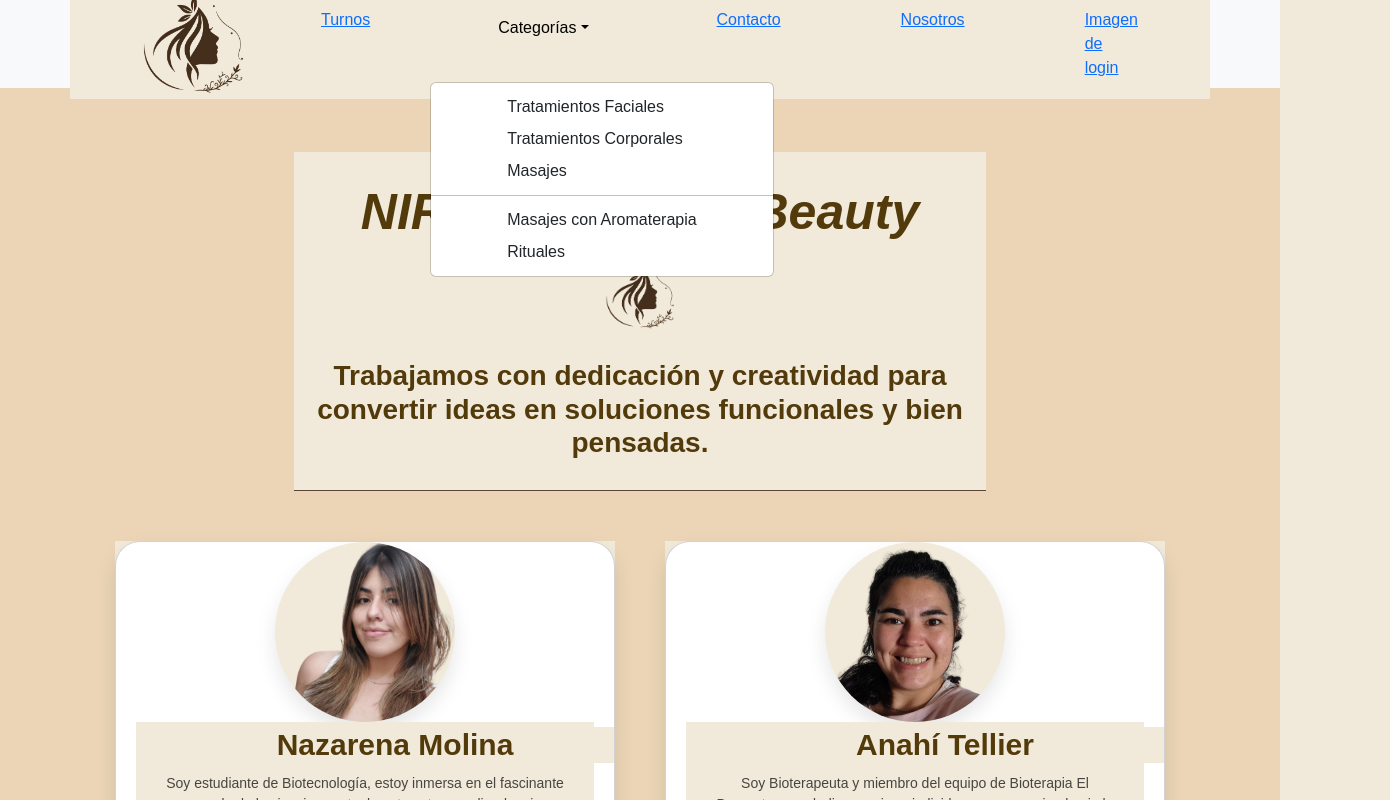
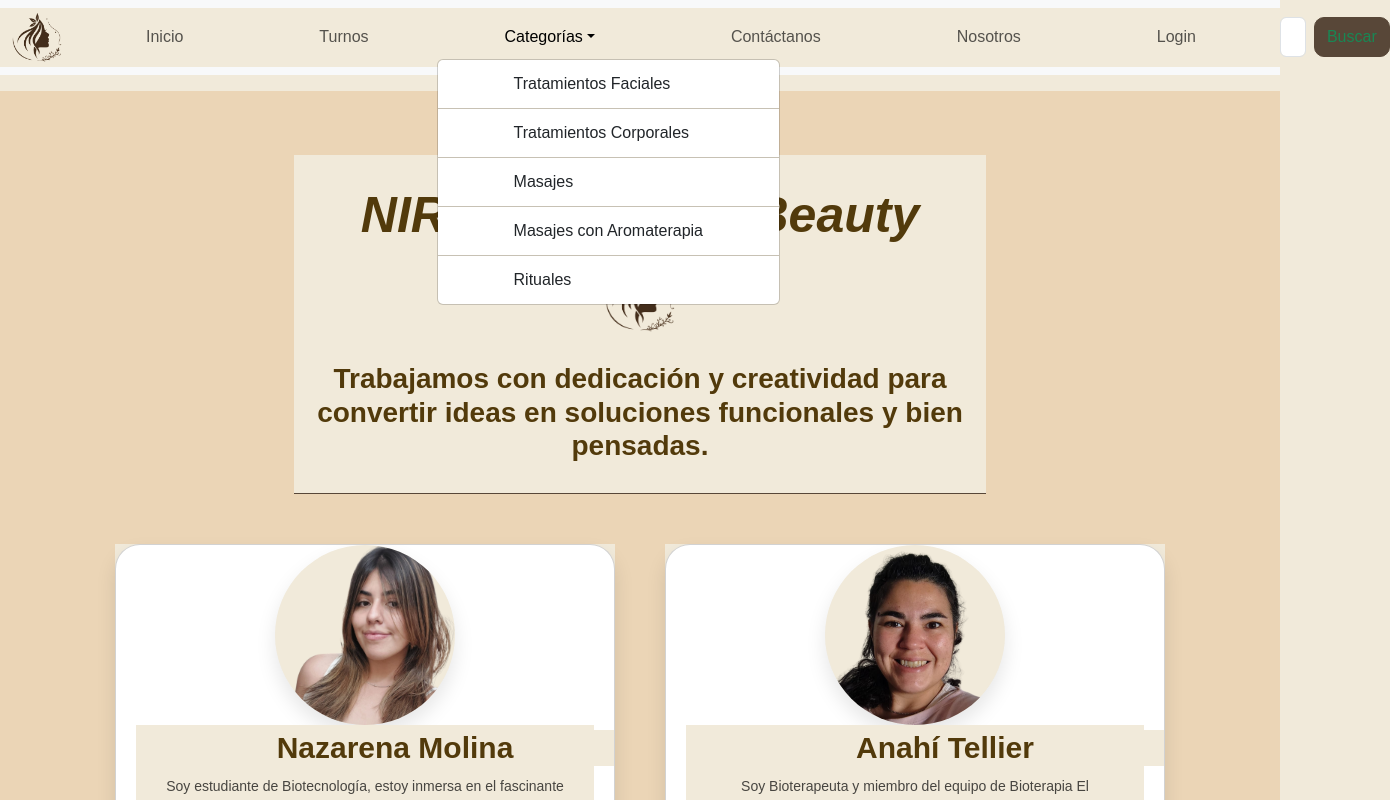
Before and after one commit to SantyMolina98/Spa-Nirvana-React-, a React (Vite) app: page /nosotros in a window 1280 px wide. Both pictures are taken after a click on the button "Categorías". Shown: the top 800 px of the page, 1390 px wide, since content can reach past the window. Built offline with nearby package versions, Linux system fonts and the light colour scheme.

Commit message:
cambié el header por uno responsive, falta agregar más cambios igual

```diff
--- a/src/components/headerComponents.jsx
+++ b/src/components/headerComponents.jsx
@@ -3,101 +3,75 @@ import 'react-bootstrap';
 import '../App.css';
 import '../styles/headerComponent.css';
 import { NavLink } from 'react-router-dom';
-import {Container, Nav, Navbar, NavDropdown} from 'react-bootstrap';
+import { Button, Container, Form, Nav, Navbar, NavDropdown, Offcanvas } from "react-bootstrap";
+// import {Container, Nav, Navbar, NavDropdown} from 'react-bootstrap';
 import logospaheader from '../assets/Img/logospaheader.png';
 
 function HeaderComponent () {
   return (
-      /* <nav className="navbar navbar-expand-lg bg-body-tertiary">
-        <div className="container-fluid">
-          <a className="navbar-brand" href="#">
-            <img src="assets/img/Logo-Spa.png" alt="logo" className="logo" />
-          </a>
-          <button className="navbar-toggler" type="button" data-bs-toggle="collapse" data-bs-target="#navbarSupportedContent" aria-controls="navbarSupportedContent" aria-expanded="false" aria-label="Toggle navigation">
-            <span className="navbar-toggler-icon"></span>
-          </button>
-          <div className="collapse navbar-collapse" id="navbarSupportedContent">
-            <ul className="navbar-nav me-auto mb-2 mb-lg-0">
-              <li className="nav-item">
-                <a className="nav-link active" aria-current="page" href="">Inicio</a>
-              </li>
-              <li className="nav-item">
-                <a className="nav-link" href="Pages/turnosPage.html">Turnos</a>
-              </li>
-              <li className="nav-item dropdown">
-                <a className="nav-link dropdown-toggle" href="Pages/Categorias.html" role="button" data-bs-toggle="dropdown" aria-expanded="false">
-                  Categorias
-                </a>
-                <ul className="dropdown-menu">
-                  <li><a className="dropdown-item" href="Pages/Categorias.html">Tratamientos Faciales</a></li>
-                  <li><hr className="dropdown-divider" /></li>
-                  <li><a className="dropdown-item" href="Pages/Categorias.html#scrollspyHeading1">Tratamientos Corporales</a></li>
-                  <li><hr className="dropdown-divider" /></li>
-                  <li><a className="dropdown-item" href="Pages/Categorias.html#scrollspyHeading2">Masajes</a></li>
-                  <li><hr className="dropdown-divider" /></li>
-                  <li><a className="dropdown-item" href="Pages/Categorias.html#scrollspyHeading3">Masajes con Aromaterapia</a></li>
-                  <li><hr className="dropdown-divider" /></li>
-                  <li><a className="dropdown-item" href="Pages/Categorias.html#scrollspyHeading4">Rituales</a></li>
-                </ul>
-              </li>
-              <li className="nav-item">
-                <a className="nav-link" href="Pages/contactoPage.html">Contáctanos</a>
-              </li>
-              <li className="nav-item">
-                <a className="nav-link" href="Pages/Nosotros.html">Nosotros</a>
-              </li>
-            </ul>
-            <ul className="navbar-nav login">
-              <li className="nav-item">
-                <a className="nav-link" href="Pages/loginPage.html">
-                  <svg xmlns="http://www.w3.org/2000/svg" width="16" height="16" fill="currentColor" className="bi bi-box-arrow-in-right" viewBox="0 0 16 16">
-                    <path fillRule="evenodd" d="M6 3.5a.5.5 0 0 1 .5-.5h5a.5.5 0 0 1 .5.5v9a.5.5 0 0 1-.5.5h-5a.5.5 0 0 1-.5-.5v-2a.5.5 0 0 0-1 0v2A1.5 1.5 0 0 0 6.5 14h5a1.5 1.5 0 0 0 1.5-1.5v-9A1.5 1.5 0 0 0 11.5 2h-5A1.5 1.5 0 0 0 5 3.5v2a.5.5 0 0 0 1 0v-2z" />
-                    <path fillRule="evenodd" d="M11.854 8.354a.5.5 0 0 0 0-.708l-3-3a.5.5 0 1 0-.708.708L10.293 7.5H1.5a.5.5 0 0 0 0 1h8.793l-2.147 2.146a.5.5 0 0 0 .708.708l3-3z" />
-                  </svg>
-                  login
-                </a>
-              </li>
-            </ul>
-            <ul className="navbar-nav busqueda">
-              <li className="nav-item">
-                <form className="d-flex" role="search">
-                  <input className="form-control me-2" type="search" placeholder="Buscar servicio" aria-label="Search" />
-                  <button className="btn btn-outline-success" type="submit">Buscar</button>
-                </form>
-              </li>
-            </ul>
-          </div>
-        </div>
-      </nav>
-      {/* El resto de tu código que sigue al navbar */
-      <Navbar expand="lg" className="bg-body-tertiary">
+    <>
+      <Navbar key='lg' expand='lg' className="bg-body-tertiary mb-3">
+        <Container fluid>
+          <Navbar.Brand to="/">
+            <img src={logospaheader} className='logoSPA' alt="LogoSPA"/>
+          </Navbar.Brand>
+          <Navbar.Toggle aria-controls={`offcanvasNavbar-expand-lg`} />
+          <Navbar.Offcanvas
+            id={`offcanvasNavbar-expand-lg`}
+            aria-labelledby={`offcanvasNavbarLabel-expand-lg`}
+            placement="end">
+            <Offcanvas.Header closeButton>
+              <Offcanvas.Title id={`offcanvasNavbarLabel-expand-lg`}>
               <Container>
-          <Navbar.Brand href="/" className='logoheader'><img src={logospaheader} alt="logo-nirvana-deluxe-header" width="100%" height="100%" /></Navbar.Brand>
-          <Navbar.Toggle aria-controls="basic-navbar-nav" />
-          <Navbar.Collapse id="basic-navbar-nav">
-            <Nav className="me-auto">
-              <NavLink to="/turnos">Turnos</NavLink>
-              <NavDropdown title="Categorías" id="basic-nav-dropdown">
-                <NavDropdown.Item href="/categorias">Tratamientos Faciales</NavDropdown.Item>
-                <NavDropdown.Item href="/categorias">
+              <Navbar.Brand href="#home">
+              <img src={logospaheader} className='logoSPA' alt="LogoSPA"/>
+             </Navbar.Brand>
+            </Container>
+              </Offcanvas.Title>
+            </Offcanvas.Header>
+            <Offcanvas.Body>
+              <Nav className="justify-content-end flex-grow-1 pe-3">
+                <Nav.Link href="#action1">Inicio</Nav.Link>
+                <Nav.Link href="#action2">Turnos</Nav.Link>
+                <NavDropdown
+                  title="Categorías"
+                  id={`offcanvasNavbarDropdown-expand-lg`}>
+                  <NavDropdown.Item href="#action3">Tratamientos Faciales</NavDropdown.Item>
+                  <NavDropdown.Divider />
+                  <NavDropdown.Item href="#action4">
                     Tratamientos Corporales
                   </NavDropdown.Item>
-                <NavDropdown.Item href="/categorias">Masajes</NavDropdown.Item>
                   <NavDropdown.Divider />
-                <NavDropdown.Item href="/categorias">
+                  <NavDropdown.Item href="#action5">
+                    Masajes
+                  </NavDropdown.Item>
+                  <NavDropdown.Divider />
+                  <NavDropdown.Item href="#action6">
                     Masajes con Aromaterapia
                   </NavDropdown.Item>
-                <NavDropdown.Item href="/categorias">
+                  <NavDropdown.Divider />
+                  <NavDropdown.Item href="#action7">
                     Rituales
                   </NavDropdown.Item>
                 </NavDropdown>
-              <NavLink to="/contacto">Contacto</NavLink>
-              <NavLink to="/nosotros">Nosotros</NavLink>
-              <NavLink to="/login">Imagen de login</NavLink>
+                <Nav.Link href="#action2">Contáctanos</Nav.Link>
+                <Nav.Link href="#action2">Nosotros</Nav.Link>
+                <Nav.Link href="#action2">Login</Nav.Link>
               </Nav>
-          </Navbar.Collapse>
+              <Form className="d-flex">
+                <Form.Control
+                  type="search"
+                  placeholder="Buscar "
+                  className="me-2"
+                  aria-label="Search"
+                />
+                <Button variant="outline-success">Buscar</Button>
+              </Form>
+            </Offcanvas.Body>
+          </Navbar.Offcanvas>
         </Container>
       </Navbar>
-  )
+    </>
+  );
 }
 export default HeaderComponent;
--- a/src/styles/headerComponent.css
+++ b/src/styles/headerComponent.css
@@ -3,11 +3,7 @@
   padding: 0;
   box-sizing: border-box;
 }
-.bg-body-tertiary{
-  height: 11vh;
-  width: 100vw;
+
+.logoSPA{
+  width: 2.5em;
 }
-.logospaheader{
-  height: 10px;
-  width: 10px;
-}
```
Lines whose indentation alone changed are shown as unchanged.
